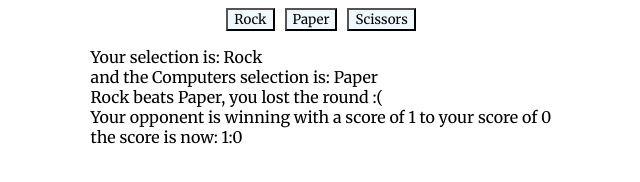
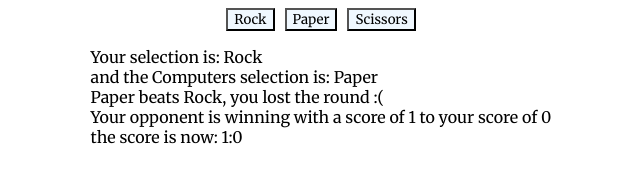
Before and after one commit to jaco8060/rock-paper-scissors, a plain HTML site: page index.html in a window 1280 px wide. Both pictures are taken after a click on the button "Rock". Shown: the full height of the page, 319-959 px from the left. Drawn offline with Linux system fonts and the light colour scheme.

Commit message:
Fixed a UI bug

```diff
--- a/index.html
+++ b/index.html
@@ -26,7 +26,7 @@
       <button class="btn3">Scissors</button>
     </div>
     <div class="winner-container">
-      <p class="winnerBox">winner</p>
+      <p class="winnerBox"></p>
     </div>
   </body>
 </html>
--- a/rock-paper-scissors.js
+++ b/rock-paper-scissors.js
@@ -126,7 +126,7 @@ function getComputerChoice() {
 
 function getWinner(choice, computerChoice) {
   let selectionOutputString = `Your selection is: ${choiceString[choice]}\n and the Computers selection is: ${choiceString[computerChoice]}\n`;
-  let computerWinnerString = `${choiceString[choice]} beats ${choiceString[computerChoice]}, you lost the round :(`;
+  let computerWinnerString = `${choiceString[computerChoice]} beats ${choiceString[choice]}, you lost the round :(`;
   let userWinnerString = `${choiceString[choice]} beats ${choiceString[computerChoice]}, you won the round!!`;
   let winner = "";
   let winnerText = "";
```
